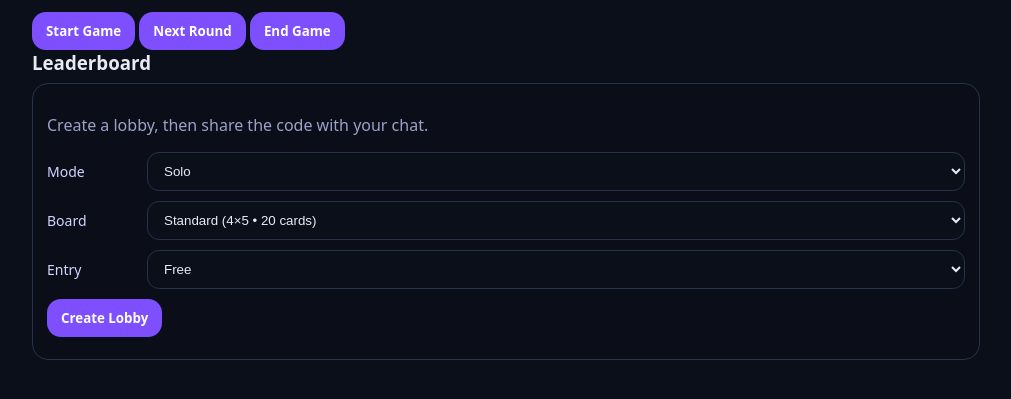
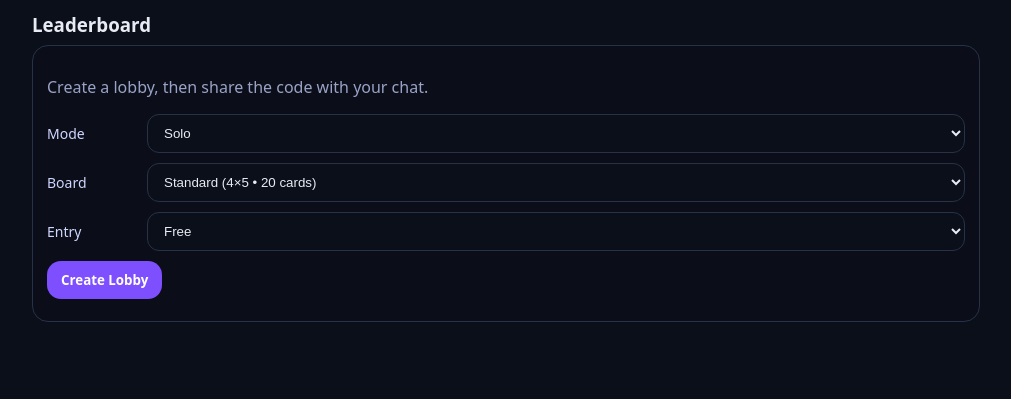
Before and after one commit to JessDoobie/Doobie_memory_game, a Flask app: page /host in a window 1280 px wide. Shown: the part 67-466 px from the top of the page, without its empty margins (134-1145 px from the left). Run offline with Flask 3, Linux system fonts and the light colour scheme.

Commit message:
Update host.html

```diff
--- a/templates/host.html
+++ b/templates/host.html
@@ -12,11 +12,7 @@
     <div class="topbar">
       <h1>🎲 Host Dashboard</h1>
     </div>
-    <div id="host-controls">
-  <button onclick="hostAction('start')">Start Game</button>
-  <button onclick="hostAction('next')">Next Round</button>
-  <button onclick="hostAction('end')">End Game</button>
-</div>
+
 
 <h3>Leaderboard</h3>
 <div id="leaderboard"></div>
```
